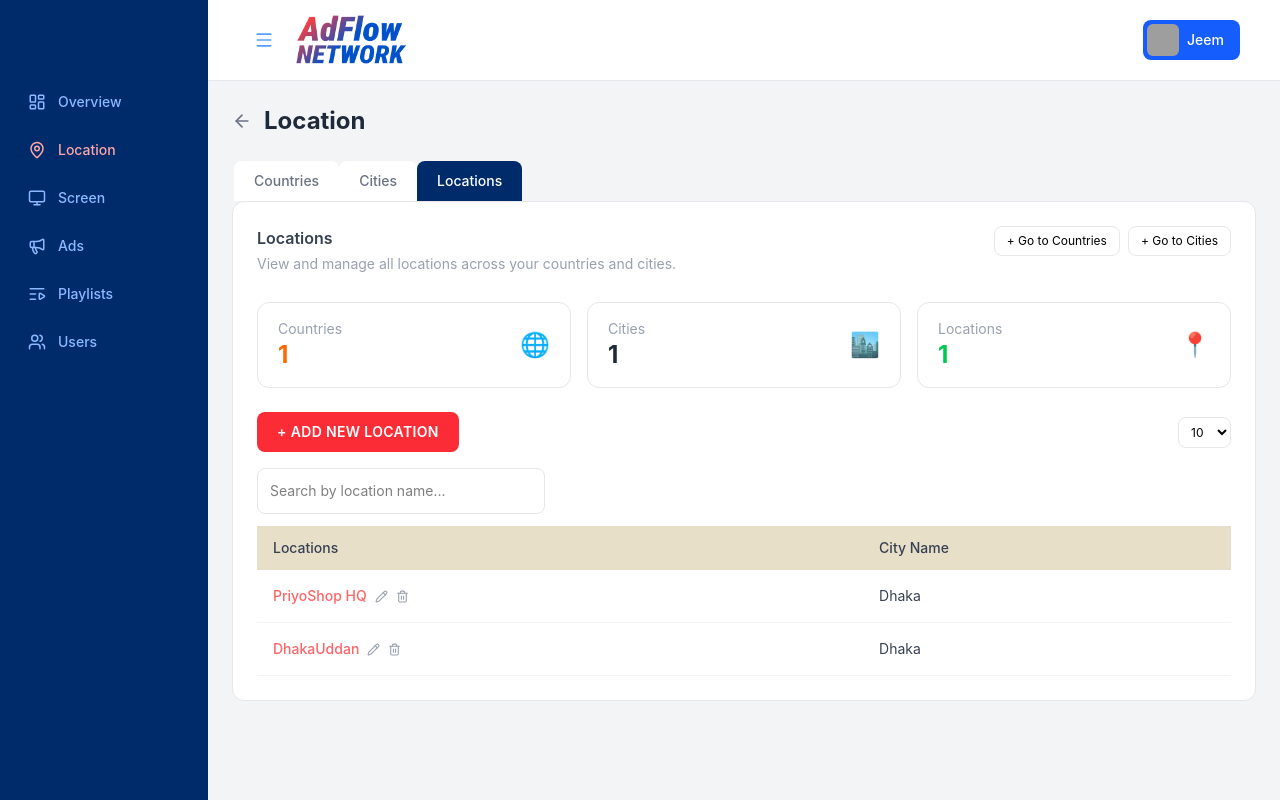
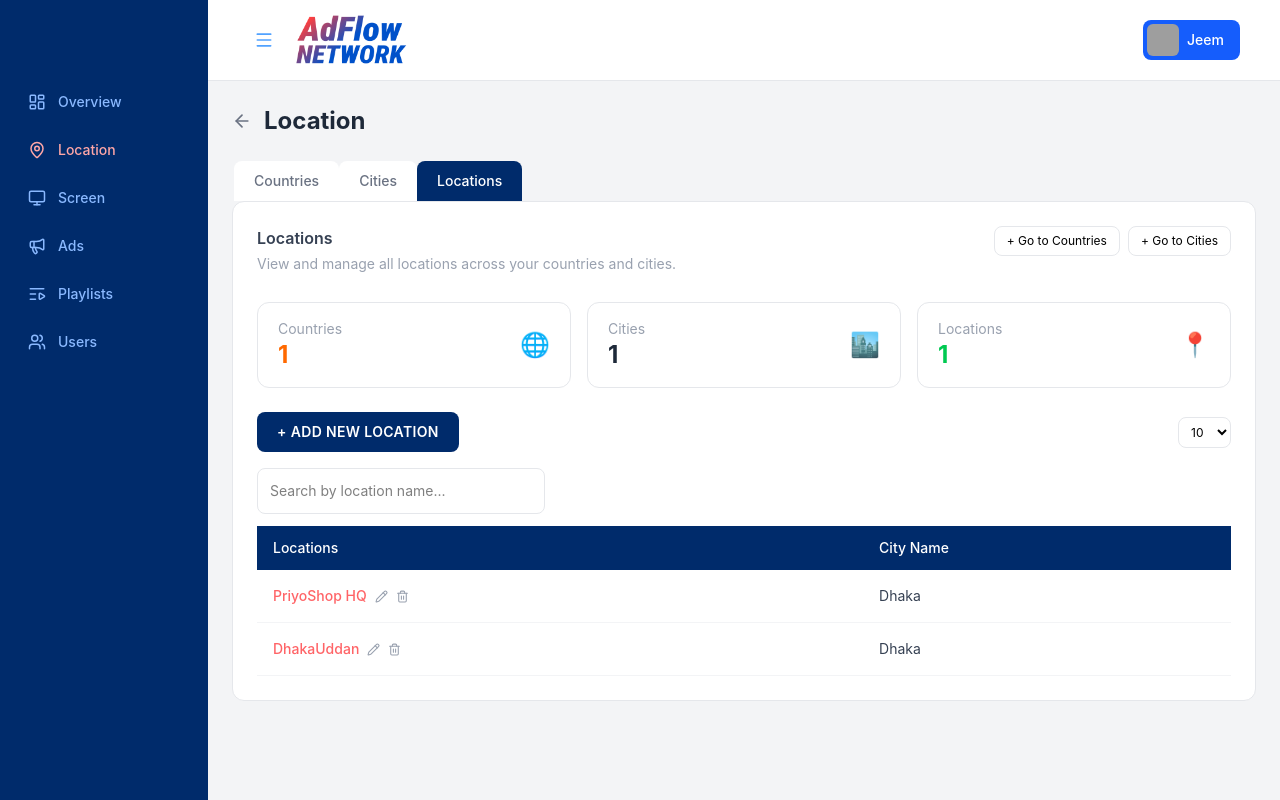
Before and after one commit to bushrajeem/AdFlow-Network-DOOH-Advertising-System, a React (Vite) app: page /admin/location in a window 1280 px wide. Both pictures are taken after a click on the button "Locations". Built offline with nearby package versions, Linux system fonts and the light colour scheme; grey boxes are pictures that could not be loaded.

Commit message:
Changed Location tab button color

```diff
--- a/src/pages/admin/LocationPage.jsx
+++ b/src/pages/admin/LocationPage.jsx
@@ -408,14 +408,14 @@ function LocationPage() {
               {/* TODO: navigate to Countries tab */}
               <button
                 onClick={() => setActiveTab("Countries")}
-                className="text-xs border border-gray-200 px-3 py-1.5 rounded-lg hover:bg-gray-50 transition-colors"
+                className="text-xs border border-gray-200 px-3 py-1.5 rounded-lg hover:bg-[#002B6B] hover:text-white transition-colors"
               >
                 + Go to Countries
               </button>
               {/* TODO: navigate to Cities tab */}
               <button
                 onClick={() => setActiveTab("Cities")}
-                className="text-xs border border-gray-200 px-3 py-1.5 rounded-lg hover:bg-gray-50 transition-colors"
+                className="text-xs border border-gray-200 px-3 py-1.5 rounded-lg hover:bg-[#002B6B] hover:text-white transition-colors"
               >
                 + Go to Cities
               </button>
@@ -462,7 +462,7 @@ function LocationPage() {
                 setShowModal(true);
                 setStep(1);
               }}
-              className="bg-red-500 hover:bg-red-600 text-white text-sm font-semibold px-5 py-2.5 rounded-lg tracking-wide transition-colors"
+              className="bg-[#002B6B] hover:bg-[#003A88] text-white text-sm font-semibold px-5 py-2.5 rounded-lg tracking-wide transition-colors"
             >
               + ADD NEW LOCATION
             </button>
@@ -487,7 +487,7 @@ function LocationPage() {
           {/* TODO: replace MOCK_LOCATIONS with GET /api/admin/locations */}
           <table className="w-full text-sm">
             <thead>
-              <tr className="bg-[#e8dfc8] text-gray-700">
+              <tr className="bg-[#002B6B] text-white">
                 <th className="px-4 py-3 text-left font-medium">Locations</th>
                 <th className="px-4 py-3 text-left font-medium">City Name</th>
               </tr>
```
